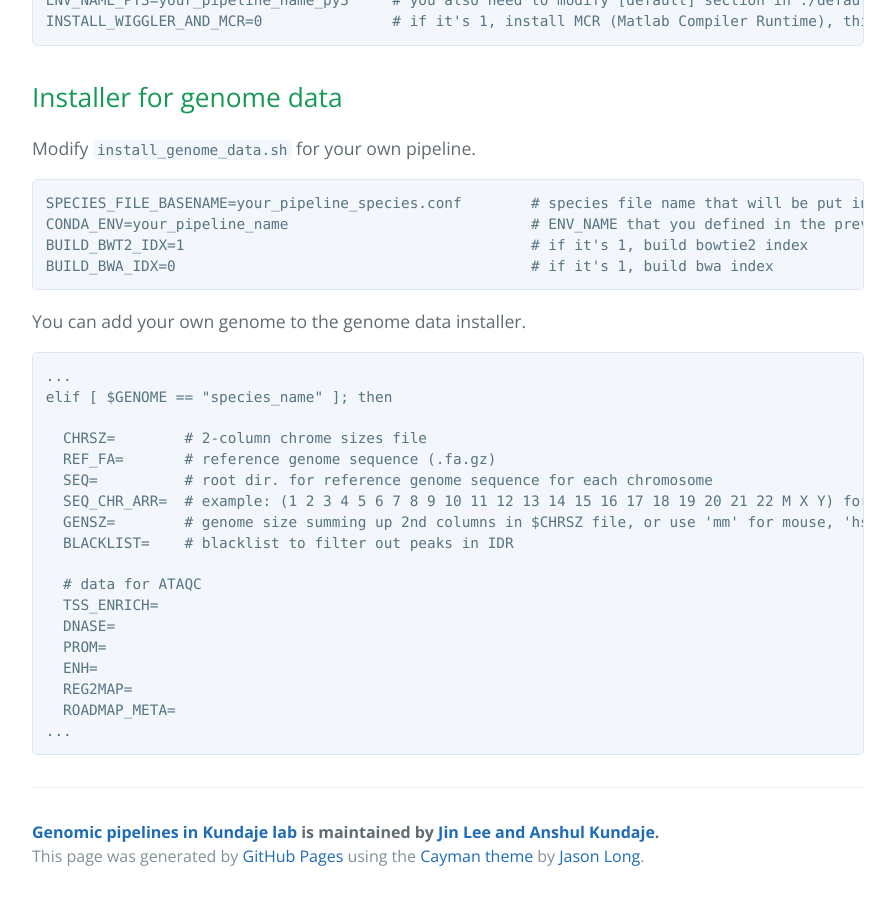
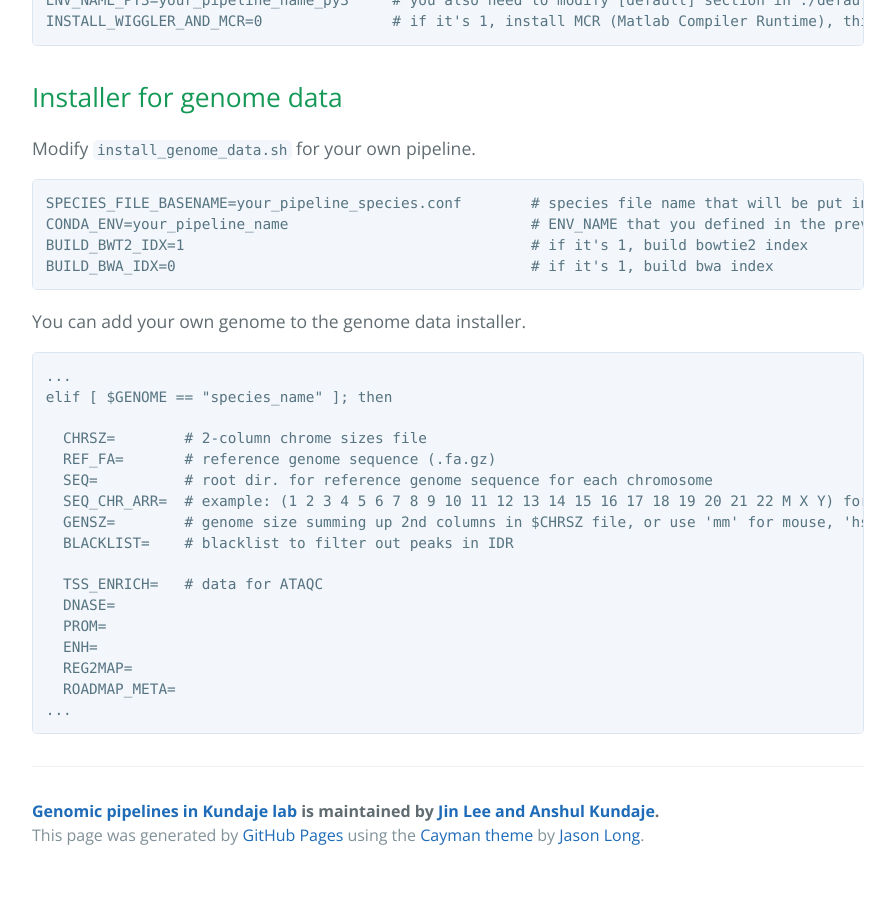
Before and after one commit to kundajelab/bds_pipeline_modules, a Jekyll site: the page built from programming.md, in a window 1280 px wide and 900 px high, scrolled down 15071 px. Shown: the whole window, without its empty margins (192-1087 px from the left). Built offline with Jekyll 4.4.1, drawn with Linux system fonts in a browser that asks for light colours; after the commit the page ends 15950 px from its top, so only the background shows below that.

Commit message:
fix typo

````diff
--- a/programming.md
+++ b/programming.md
@@ -637,6 +637,7 @@
 ## Installer for dependencies
 
 Modify `install_dependencies.sh` for your own pipeline.
+
 ```
 ENV_NAME=your_pipeline_name 		# you also need to modify [default] section in ./default.env
 ENV_NAME_PY3=your_pipeline_name_py3 	# you also need to modify [default] section in ./default.env
@@ -646,6 +647,7 @@
 ## Installer for genome data
 
 Modify `install_genome_data.sh` for your own pipeline.
+
 ```
 SPECIES_FILE_BASENAME=your_pipeline_species.conf 	# species file name that will be put into [default] section in ./default.env
 CONDA_ENV=your_pipeline_name 				# ENV_NAME that you defined in the previous section
@@ -654,6 +656,7 @@
 ```
 
 You can add your own genome to the genome data installer.
+
 ```
 ...
 elif [ $GENOME == "species_name" ]; then
@@ -665,8 +668,7 @@
   GENSZ= 	# genome size summing up 2nd columns in $CHRSZ file, or use 'mm' for mouse, 'hs' for human
   BLACKLIST=  	# blacklist to filter out peaks in IDR
 
-  # data for ATAQC
-  TSS_ENRICH=
+  TSS_ENRICH= 	# data for ATAQC
   DNASE=
   PROM=
   ENH=
````
